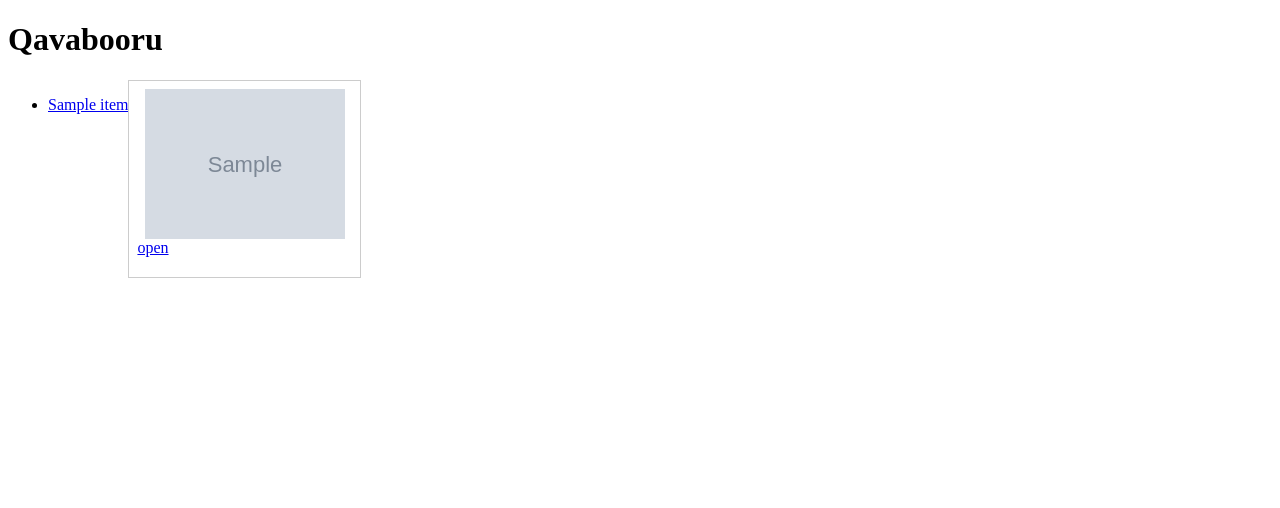
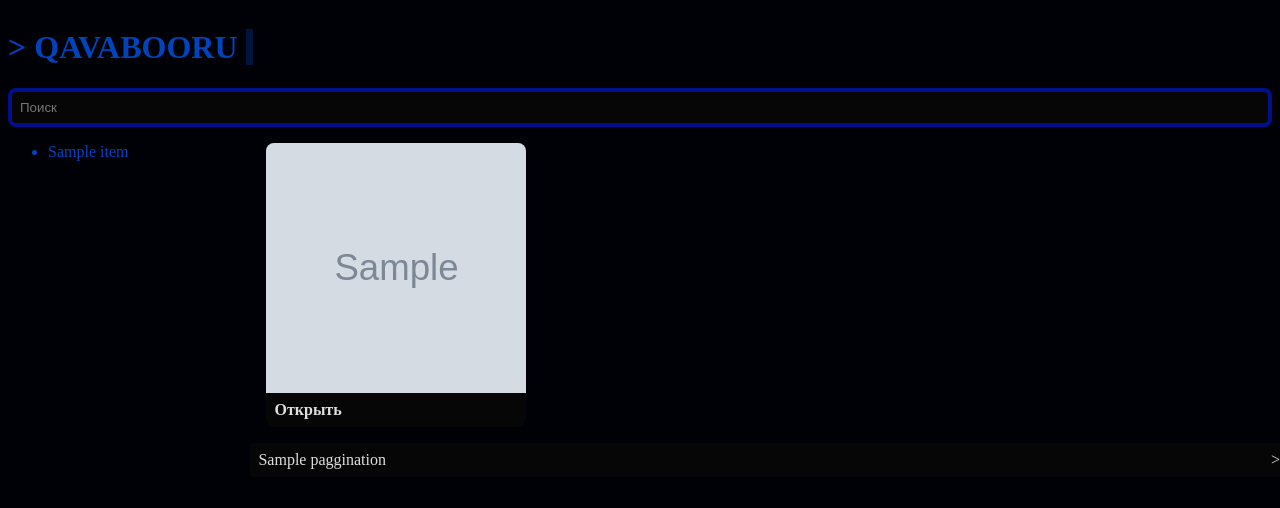
Before and after one commit to Qawerz/qavabooru, a FastAPI app: template templates/posts.html in a window 1280 px wide. Shown: the top 508 px of the page. Run offline with FastAPI, Linux system fonts and the light colour scheme; the template is opened without the code that fills it: most values are stand-ins (such as "Sample title", 1, 10 or a date in 2020); grey boxes marked "Sample" are stand-in pictures.

Commit message:
add some stylish

```diff
--- a/main.py
+++ b/main.py
@@ -15,7 +15,7 @@ db_con = None
 
 @asynccontextmanager
 async def lifespan(app: FastAPI):
-    db_con = sqlite3.connect("qavabooru.db")
+    db_con = sqlite3.connect("qbooru.db")
     cursor = db_con.cursor()
     cursor.execute("""
     CREATE TABLE IF NOT EXISTS Posts (
@@ -34,44 +34,12 @@ app  = FastAPI(lifespan=lifespan)
 app.mount("/static", StaticFiles(directory="static"))
 templates = Jinja2Templates(directory="templates")
 
-posts_db = [
-    {
-        "id": 2,
-        "title": "Blue eyes girl",
-        "content": "Это содержание второго поста.",
-        "author": "Пётр Петров",
-        "created_at": "2023-10-02 15:30:00",
-        "image": "http://127.0.0.1:8000/static/img/2.png",
-        "tags":"girl white_shirt blue_eyes long_hair",
-    },
-    {
-        "id": 3,
-        "title": "Bloody Forest",
-        "content": "Это содержание второго поста.",
-        "author": "Qawerz",
-        "created_at": "2023-10-02 15:30:00",
-        "image": "http://127.0.0.1:8000/static/img/3.png",
-        "tags":"girl blask_shirt skirt short_hair red forest foggy school_uniform",
-    },
-    {
-        "id": 4,
-        "title": "1 girl,frog hat,gray hair,atmosphere background,cyan eyes,white shirt,portrait,aesthetic,hipster clothes,",
-        "image": "http://127.0.0.1:8000/static/img/4.jpg",
-        "tags":"1_girl frog_hat gray_hair atmosphere_background cyan_eyes white_shirt portrait aesthetic hipster_clothes"
-    },
-    {
-        "id": 5,
-        "title": "02111-428668394-1 girl,dress with a flower pattern,rim light,chromatic aberation,(rough sketch_1.2),gradient hair,blue hair tone,pink hair tone,.jpg",
-        "image": "http://127.0.0.1:8000/static/img/5.jpg",
-        "tags":"1_girl dress_with_a_flower_pattern rim_light chromatic_aberation (rough_sketch_1.2) gradient_hair blue_hair_tone pink_hair_tone"
-    }
-]
 @app.get("/")
 @app.get("/posts")
 async def get_posts(request: Request, tags: Optional[str] = None, page: Optional[int] = 1):
-    con = sqlite3.connect("qavabooru.db")
+    con = sqlite3.connect("qbooru.db")
     cursor = con.cursor()
-    posts_on_page = 20
+    posts_on_page = 40
     pagintaion=[posts_on_page*page-posts_on_page, posts_on_page*page]
 
     posts_data_raw = cursor.execute("SELECT * FROM Posts").fetchall()
@@ -79,7 +47,7 @@ async def get_posts(request: Request, tags: Optional[str] = None, page: Optional
     for post in posts_data_raw:
         posts_data.append({"id":post[0], "title":post[1], "image":post[2], "tags":post[3]})
     con.close()
-
+    posts_data.reverse()
     grouped_tags = []
 
     for post in posts_data[pagintaion[0]:pagintaion[1]]:
@@ -87,16 +55,16 @@ async def get_posts(request: Request, tags: Optional[str] = None, page: Optional
             grouped_tags.append(tag)
 
     grouped_tags = list(set(grouped_tags))
-    print(f"{posts_data=}")
+    # print(f"{posts_data=}")c
     if tags:
-        print(f"{tags=}")
+        # print(f"{tags=}")c
 
         pos_tags = list(set([tag for tag in tags.strip().split(" ") if not tag.startswith("-")]))
-        neg_tags = [tag[1:] for tag in tags.split(" ") if tag.startswith("-")]
+        neg_tags = list(set([tag[1:] for tag in tags.split(" ") if tag.startswith("-")]))
 
-        print(f"{pos_tags=}\n{neg_tags=}")
+        # print(f"{pos_tags=}\n{neg_tags=}")
         filtered = []
-        for item in posts_data[pagintaion[0]:pagintaion[1]]: # Проходимся по всему массиву
+        for item in posts_data: # Проходимся по всему массиву
             filter_flag = True # Задаем, что пост проходит по фильтру
             for tag in pos_tags: # Проходимся по каждому тегу запроса
                 if tag not in item["tags"].split(" "): #
@@ -117,13 +85,27 @@ async def get_posts(request: Request, tags: Optional[str] = None, page: Optional
                 grouped_tags.append(tag)
         grouped_tags = list(set(grouped_tags))
 
-        return templates.TemplateResponse(request, name="posts.html", context={"posts": filtered, "grouped_tags": grouped_tags})
+        paggination ={
+            "current": page,
+            "next": page+1 if len(filtered)+posts_on_page > 0 else None,
+            "prev": page-1 if len(filtered)-posts_on_page < 0 else None
+        }
 
-    return templates.TemplateResponse(request, name="posts.html", context={"posts": posts_data[pagintaion[0]:pagintaion[1]], "grouped_tags": grouped_tags})
+
+
+        return templates.TemplateResponse(request, name="posts.html", context={"posts": filtered[pagintaion[0]:pagintaion[1]], "grouped_tags": grouped_tags, "paggination": paggination})
+
+    paggination ={
+        "current": page,
+        "next": page+1 if posts_on_page*page+1 < len(posts_data) else None,
+        "prev": page-1 if len(posts_data)-posts_on_page > 0 else None
+    }
+    print(f"{paggination}\n{len(posts_data)=}\n{posts_on_page=}")
+    return templates.TemplateResponse(request, name="posts.html", context={"posts": posts_data[pagintaion[0]:pagintaion[1]], "grouped_tags": grouped_tags, "paggination": paggination})
 
 @app.get("/posts.json")
 async def get_posts(request: Request, tags: Optional[str] = None, page: Optional[int]=1):
-    con = sqlite3.connect("qavabooru.db")
+    con = sqlite3.connect("qbooru.db")
     cursor = con.cursor()
     posts_on_page = 3
     pagintaion=[posts_on_page*page-posts_on_page, posts_on_page*page]
@@ -169,7 +151,7 @@ async def get_posts_by_id(request: Request, post_msg: str):
     post_id = int(match.group(1))
     post_format = match.group(2)
 
-    con = sqlite3.connect("qavabooru.db")
+    con = sqlite3.connect("qbooru.db")
     cursor = con.cursor()
 
     posts_data_raw = cursor.execute("SELECT * FROM Posts").fetchall()
@@ -181,5 +163,27 @@ async def get_posts_by_id(request: Request, post_msg: str):
         return templates.TemplateResponse(request, name="post.html", context={"post":posts_data[post_id-1]})
     elif post_format == ".json":
         return {
-            "post":posts_data[post_id-1]
+            "post":posts_data[post_id]
         }
+
+
+@app.get("/all_tags")
+async def get_all_tags(request: Request):
+    con = sqlite3.connect("qbooru.db")
+    cursor = con.cursor()
+
+
+    posts_data_raw = cursor.execute("SELECT * FROM Posts").fetchall()
+    posts_data = []
+    for post in posts_data_raw:
+        posts_data.append({"id":post[0], "title":post[1], "image":post[2], "tags":post[3]})
+    con.close()
+
+    grouped_tags = []
+
+    for post in posts_data:
+        for tag in post["tags"].split(" "):
+            grouped_tags.append(tag)
+
+    grouped_tags = list(set(grouped_tags))
+    return templates.TemplateResponse(request, name="all_tags.html", context={"tags":grouped_tags})
--- /dev/null
+++ b/static/css/style.css
@@ -0,0 +1,146 @@
+:root{
+    --main-color: #04b;
+    --bacground-color: oklch(from var(--main-color) calc(l / 7) calc(c / 5) h);
+    --panel-color:  oklch(from var(--main-color) calc(l / 3.5) calc(c / 100) h);
+    --text-color-regular: oklch(from var(--main-color) .9 0 0)
+}
+
+body{
+    justify-items: center;
+    background-color: var(--bacground-color);
+
+    font-family: "Fira Code";
+}
+
+
+#qsearch {
+    width: 100%;
+    background-color: var(--panel-color);
+    border: 0.3rem solid oklch(from var(--main-color) 0.3 c h);
+    border-radius: .5rem;
+    padding: .5rem;
+    color: var(--text-color-regular);
+    outline: none;
+
+    &:focus{
+        border: 0.3rem solid var(--main-color)
+    }
+}
+
+.panel {
+    background-color: var(--panel-color);
+    display: flex;
+    flex-direction: column;
+
+    width: 260px;
+    object-fit: contain;
+    border-radius: .5rem;
+    /* margin: 1rem; */
+    aspect-ratio: 53/51;
+
+    text-decoration: none;
+
+    color: var(--text-color-regular);
+    font-weight: 700;
+    transition: background-color .1s ease-in;
+    transition: background-color .2s cubic-bezier(.4, 0, .5, 1);
+
+
+    &:hover{
+        background-color: oklch(from var(--panel-color) calc(l + .1) c h);
+        transition: background-color .2s cubic-bezier(.4, 0, .5, 1);
+    }
+
+    img {
+        object-fit: cover;
+        object-position: top;
+        border-radius: .5rem .5rem 0 0;
+        /* height: 180px; */
+        width: 100%;
+        aspect-ratio: 53/51;
+    }
+
+    span {
+        padding: .5rem;
+    }
+
+}
+
+content {
+    display: flex;
+
+}
+
+.wrapper {
+    /* margin: 32px; */
+    width: 100%;
+    display: flex;
+    flex-direction: column;
+    max-width: 1440px;
+    justify-items: center;
+}
+
+main {
+    width: 100%;
+}
+.grid-items {
+    padding: 1rem;
+    display: grid;
+    grid-auto-flow: dense;
+    /* width:100%; */
+    /* justify-content: normal; */
+    /* align-items: start; */
+    /* grid-auto-rows: 20px; */
+    grid-gap: 20px;
+    /* grid-template-columns: repeat(auto-fit, 260px); */
+    grid-template-columns: repeat(auto-fill, minmax(260px, 1fr));
+}
+
+aside {
+    color: var(--main-color);
+    a {
+        text-decoration: none;
+        color: var(--main-color);
+    }
+    width: 300px;
+
+}
+
+@keyframes blink {
+    0%, 100% {
+        opacity: 100%;
+    }
+    50% {
+        opacity: 0%;
+    }
+
+}
+header {
+    a {
+        text-decoration: none;
+
+    }
+    h1 {
+        color: var(--main-color);
+
+
+        span {
+            width: 10px;
+            height: 100%;
+            background-color: var(--main-color);
+
+
+
+            animation: blink 1s infinite ;
+        }
+
+    }
+}
+
+footer {
+
+    bottom: 0%;
+    color: var(--text-color-regular);
+    /* border: 5px solid #fff; */
+    width: 100%;
+}
--- a/templates/base.html
+++ b/templates/base.html
@@ -4,16 +4,20 @@
     <meta charset="UTF-8">
     <meta name="viewport" content="width=device-width, initial-scale=1.0">
     <title>Document</title>
+    <link rel="stylesheet" href="/static/css/style.css">
+    {%block style -%}
+    {%- endblock %}
 </head>
 <body >
+    <div class="wrapper">
         <header>
-        <h1>Qavabooru</h1>
+            <a href="/"><h1>> QAVABOORU <span>|</span></h1></a>
         </header>
         <nav>
+            <input type="search" name="qsearch" placeholder="Поиск" id="qsearch">
+        </nav>
 
-    </nav>
-    <div style="display: flex;">
-
+        <content>
             <aside>
                 {% block aside -%}
 
@@ -25,7 +29,11 @@
 
                 {%- endblock %}
             </main>
+        </content>
+
     </div>
-
+    <!-- <footer>
+            Qawerz
+    </footer> -->
 </body>
 </html>
--- a/templates/posts.html
+++ b/templates/posts.html
@@ -12,12 +12,54 @@
 {%- endblock %}
 
 {% block main -%}
-    <div style="display: flex;">
+    <div class="grid-items">
         {% for item in posts -%}
-            <div style="display: flex; flex-direction: column; padding: 0.5rem; border: 1px solid #ccc; width: 215px; height: 180px; object-fit: contain;" >
-                <img src="{{item.image}}" style="object-fit: contain;" height="150px" width="100%" alt="" >
-                <a href="/posts/{{item.id}}">open</a>
-            </div>
+                <a href="/posts/{{item.id}}" class="panel">
+                    <img src="{{item.image}}">
+                    <span>Открыть</span>
+                </a>
         {%- endfor %}
     </div>
+    <div class="pag-nav">
+        {% if paggination.prev %}
+        <a href="?page={{paggination.prev}}"><</a>
+        {%- endif %}
+        <div>
+            {{paggination}}
+        </div>
+        <a href="?page={{paggination.next}}">></a>
+    </div>
 {%- endblock %}
+
+
+{% block style -%}
+    <style>
+        .post-main {
+            display: flex;
+            flex-direction: column;
+            padding: 1rem;
+            width: 100%;
+            align-items: center
+        }
+
+        .pag-nav {
+            display: flex;
+            color: var(--text-color-regular);
+            justify-content: space-between;
+
+            width: 100%;
+            background-color: var(--panel-color);
+            padding: .5rem;
+            border-radius: .2rem;
+            a {
+                text-decoration: none;
+                color: var(--text-color-regular);
+
+
+                &:disabled{
+                    color: oklch(from var(--text-color-regular) .5 c h)
+                }
+            }
+        }
+    </style>
+{%- endblock %}
```
Also changed, not shown: templates/all_tags.html (added, +11 -0 lines), templates/post.html (+34 -1 lines), 2 other files. Lines whose indentation alone changed are shown as unchanged.
